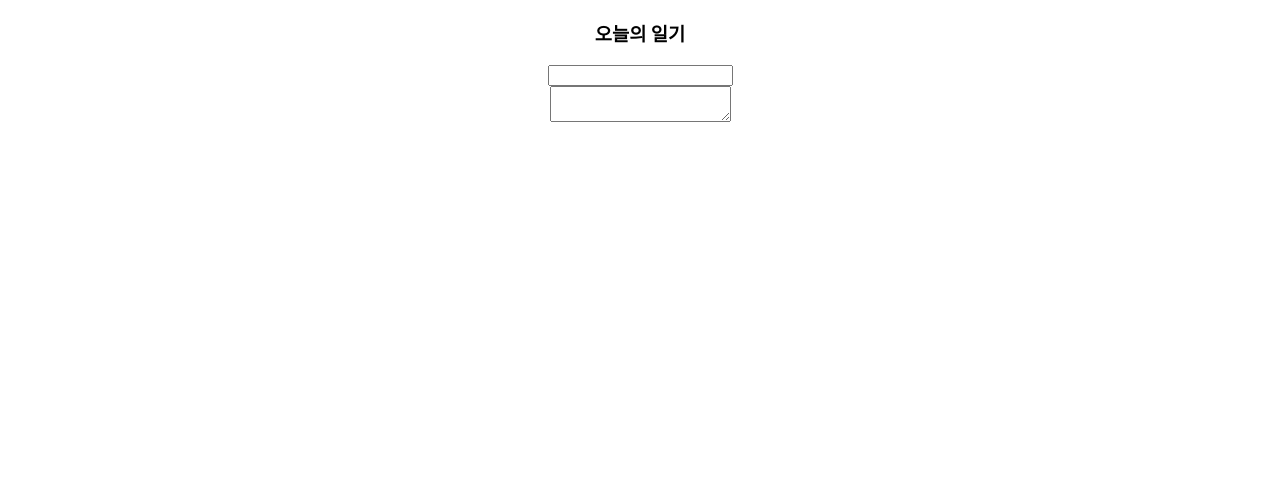
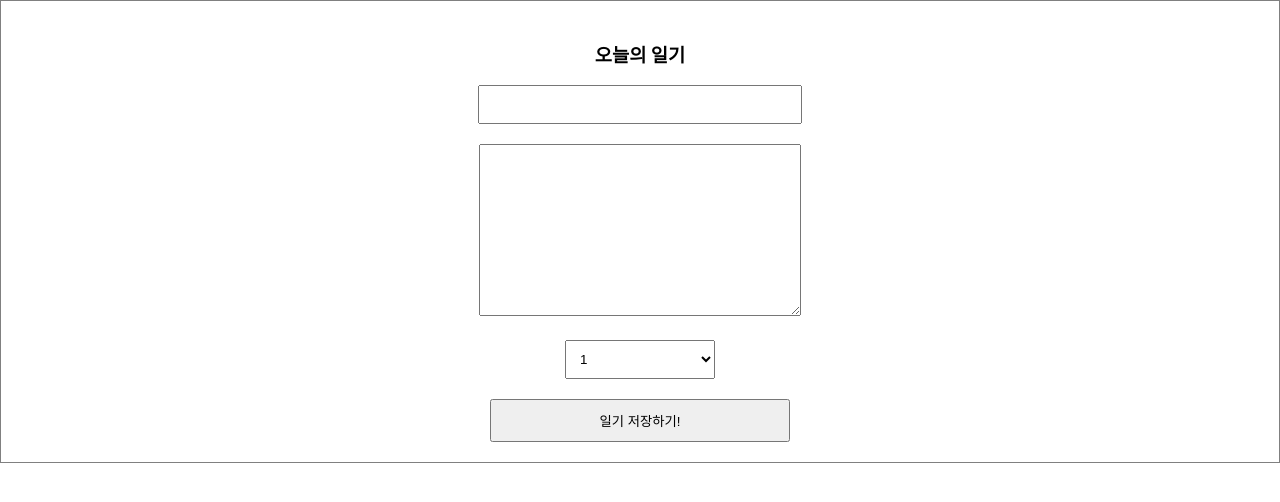
Before and after one commit to seung-heee/legendary-meme, a React (Create React App) app in the folder simplediary/: page / in a window 1280 px wide. Shown: the top 502 px of the page. Built offline with nearby package versions, Linux system fonts and the light colour scheme.

Commit message:
동작 비슷한 state 묶기

```diff
--- a/simplediary/src/App.css
+++ b/simplediary/src/App.css
@@ -1,38 +1,28 @@
-.App {
-  text-align: center;
+.DiaryEditor {
+    border: 1px solid gray;
+    text-align: center;
+    padding: 20px;
 }
 
-.App-logo {
-  height: 40vmin;
-  pointer-events: none;
+.DiaryEditor input,
+textarea {
+    margin-bottom: 20px;
+    width: 300px;
+    padding: 10px;
 }
 
-@media (prefers-reduced-motion: no-preference) {
-  .App-logo {
-    animation: App-logo-spin infinite 20s linear;
-  }
+.DiaryEditor textarea {
+    height: 150px;
 }
 
-.App-header {
-  background-color: #282c34;
-  min-height: 100vh;
-  display: flex;
-  flex-direction: column;
-  align-items: center;
-  justify-content: center;
-  font-size: calc(10px + 2vmin);
-  color: white;
+.DiaryEditor select {
+    width: 150px;
+    padding: 10px;
+    margin-bottom: 20px;
 }
 
-.App-link {
-  color: #61dafb;
+.DiaryEditor button {
+    width: 300px;
+    padding: 10px;
+    cursor: pointer;
 }
-
-@keyframes App-logo-spin {
-  from {
-    transform: rotate(0deg);
-  }
-  to {
-    transform: rotate(360deg);
-  }
-}
--- a/simplediary/src/DiaryEditor.js
+++ b/simplediary/src/DiaryEditor.js
@@ -1,8 +1,26 @@
 import { useState } from "react";
 
 const DiaryEditor = () => {
-    const [author, setAuthor] = useState("");
-    const [content, setContent] = useState("");
+    // 동작이 비슷한 State 묶기
+    const [state, setState] = useState({
+        author: "",
+        content: "",
+        emotion: 1,
+    })
+
+    const handleChangeState = (e) => {
+        console.log(e.target.name);
+        console.log(e.target.value);
+        setState({
+            ...state,
+            [e.target.name]: e.target.value,
+        })
+    }
+
+    const handleSubmit = (e) => {
+        console.log(state);
+        alert('저장 성공~');
+    }
 
     return (
         <div className="DiaryEditor">
@@ -10,16 +28,28 @@
             <div>
                 <input
                     name="author"
-                    value={author}
-                    onChange={(e) => { setAuthor(e.target.value) }}
+                    value={state.author}
+                    onChange={handleChangeState}
                 />
             </div>
             <div>
                 <textarea
                     name="content"
-                    value={content}
-                    onChange={(e) => { setContent(e.target.value) }}
+                    value={state.content}
+                    onChange={handleChangeState}
                 />
+            </div>
+            <div>
+                <select name="emotion" value={state.emotion} onChange={handleChangeState}>
+                    <option value={1}>1</option>
+                    <option value={2}>2</option>
+                    <option value={3}>3</option>
+                    <option value={4}>4</option>
+                    <option value={5}>5</option>
+                </select>
+            </div>
+            <div>
+                <button onClick={handleSubmit}>일기 저장하기!</button>
             </div>
         </div>
     )
```
